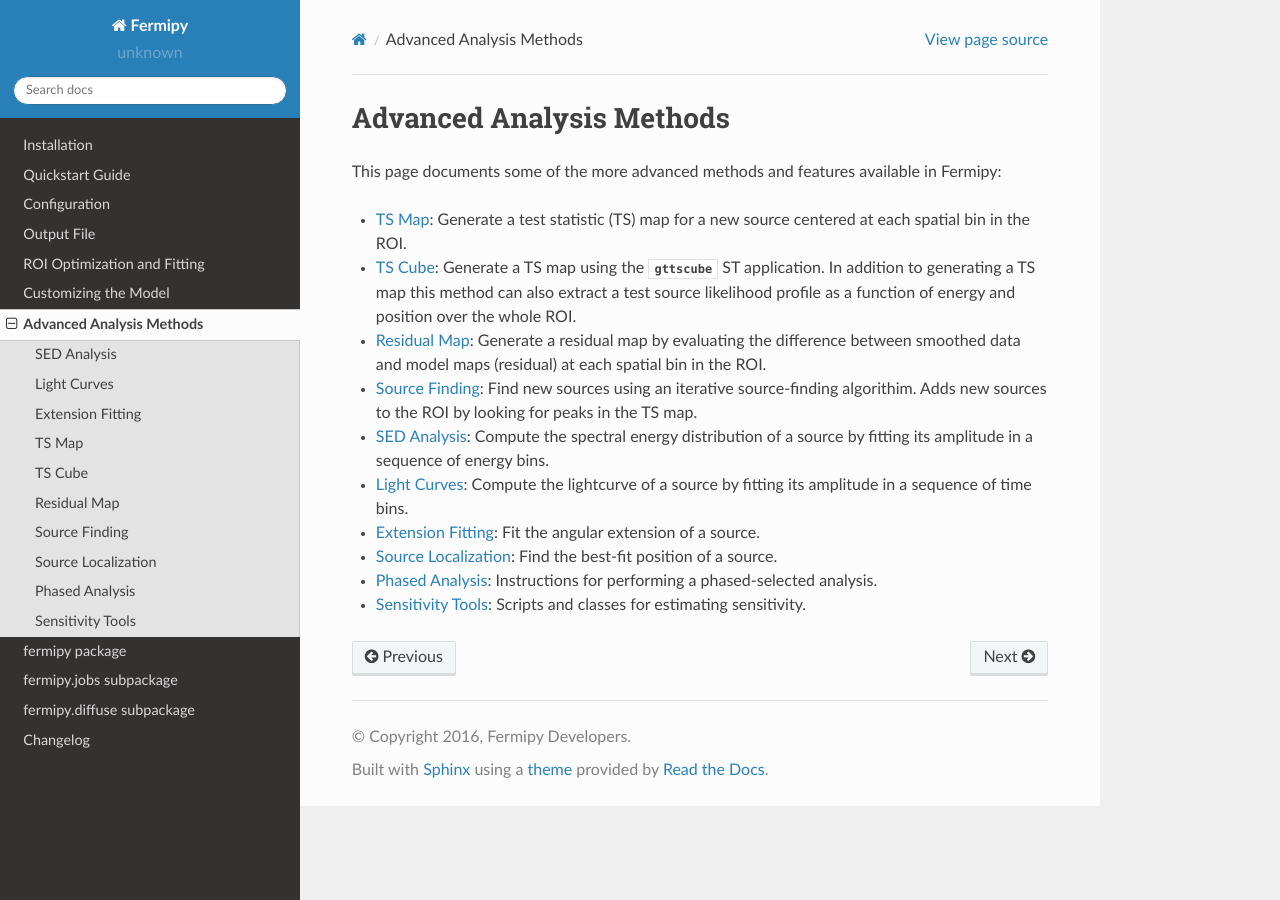
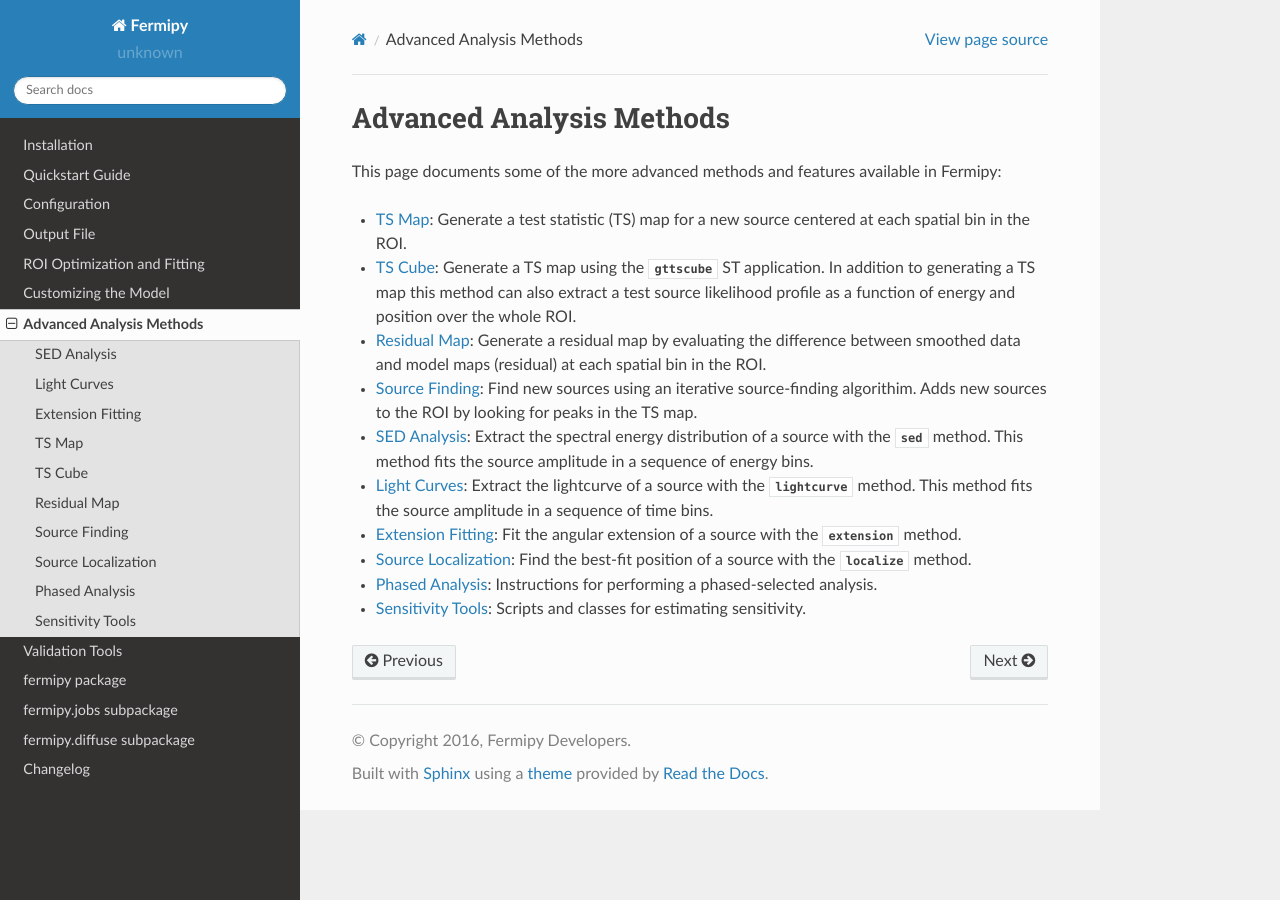
Before and after one commit to fermiPy/fermipy, a Sphinx documentation site: the page built from docs/advanced/index.rst, in a window 1280 px wide. Built offline with Sphinx 7.4.7 and the Read the Docs theme 2.0.0, drawn with Linux system fonts in a browser that asks for light colours.

```diff
--- a/docs/advanced/index.rst
+++ b/docs/advanced/index.rst
@@ -23,15 +23,19 @@ available in Fermipy:
   source-finding algorithim.  Adds new sources to the ROI by looking
   for peaks in the TS map.
 
-* :ref:`sed`: Compute the spectral energy distribution of a source by
-  fitting its amplitude in a sequence of energy bins.
+* :ref:`sed`: Extract the spectral energy distribution of a source
+  with the `~fermipy.gtanalysis.GTAnalysis.sed` method.  This method
+  fits the source amplitude in a sequence of energy bins.
 
-* :ref:`lightcurve`: Compute the lightcurve of a source by fitting its
-  amplitude in a sequence of time bins.
+* :ref:`lightcurve`: Extract the lightcurve of a source with the
+  `~fermipy.gtanalysis.GTAnalysis.lightcurve` method.  This method
+  fits the source amplitude in a sequence of time bins.
 
-* :ref:`extension`: Fit the angular extension of a source.
+* :ref:`extension`: Fit the angular extension of a source with the
+  `~fermipy.gtanalysis.GTAnalysis.extension` method.
 
-* :ref:`localization`: Find the best-fit position of a source.
+* :ref:`localization`: Find the best-fit position of a source with the
+  `~fermipy.gtanalysis.GTAnalysis.localize` method.
 
 * :ref:`phased`: Instructions for performing a phased-selected analysis.
 
--- a/docs/index.rst
+++ b/docs/index.rst
@@ -70,6 +70,7 @@ Documentation Contents
    fitting
    model
    advanced/index
+   validation/index
    fermipy
    fermipy_jobs
    fermipy_diffuse
```
Also changed, not shown: docs/validation/index.rst (added, +12 -0 lines), docs/validation/merit_skimmer.rst (added, +65 -0 lines).
